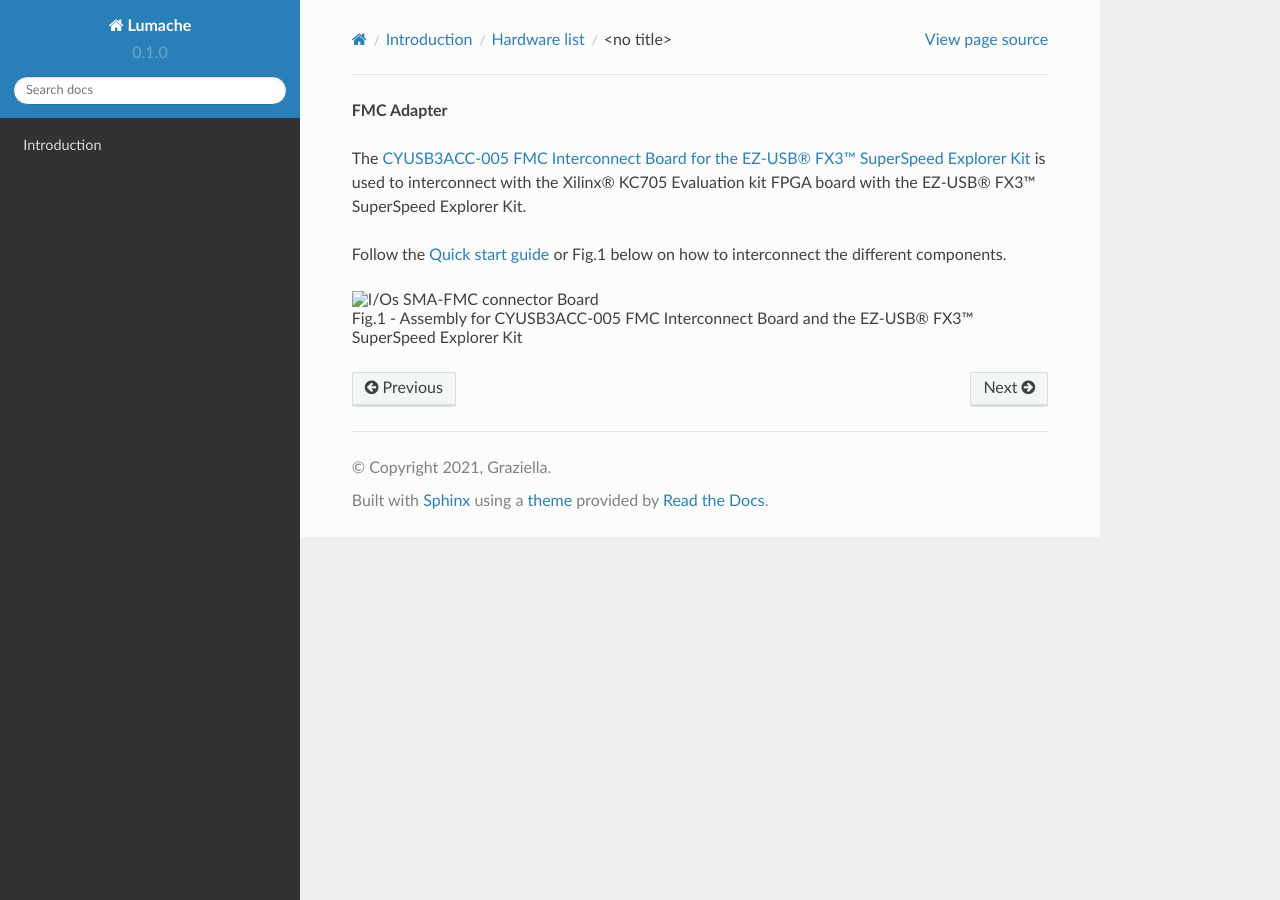
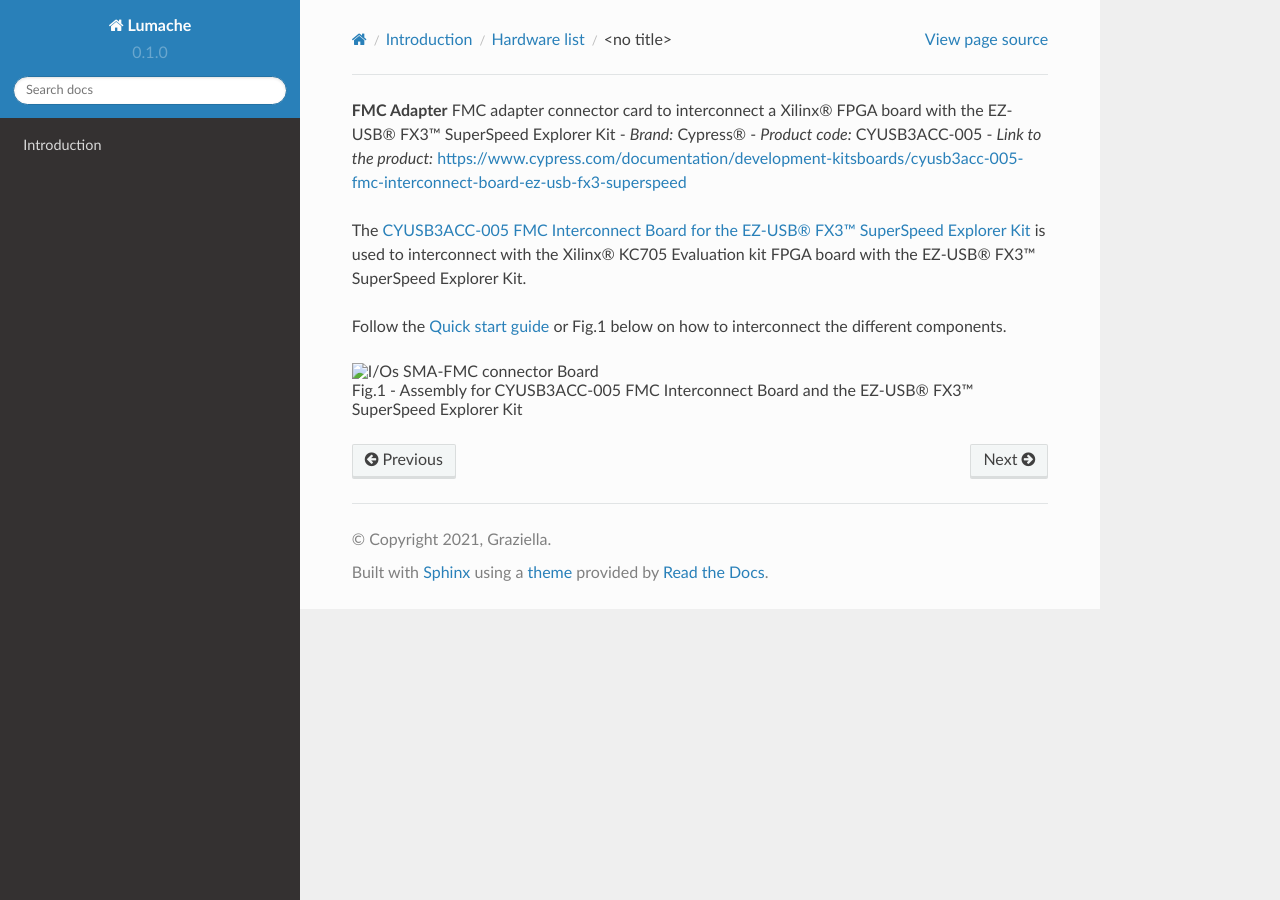
Before and after one commit to mattia-donato/BrightEyes-TTM-docs, a Sphinx documentation site: the page built from docs/source/FMCAdapter.rst, in a window 1280 px wide. Built offline with Sphinx 7.4.7 and the Read the Docs theme 2.0.0, drawn with Linux system fonts in a browser that asks for light colours.

Commit message:
Update FMCAdapter.rst

```diff
--- a/docs/source/FMCAdapter.rst
+++ b/docs/source/FMCAdapter.rst
@@ -1,5 +1,9 @@
 
 **FMC Adapter**
+FMC adapter connector card to interconnect a Xilinx® FPGA board with the EZ-USB® FX3™ SuperSpeed Explorer Kit
+- *Brand:* Cypress®
+- *Product code:* CYUSB3ACC-005
+- *Link to the product:* https://www.cypress.com/documentation/development-kitsboards/cyusb3acc-005-fmc-interconnect-board-ez-usb-fx3-superspeed
 
 The `CYUSB3ACC-005 FMC Interconnect Board for the EZ-USB® FX3™ SuperSpeed Explorer Kit <https://www.cypress.com/documentation/development-kitsboards/cyusb3acc-005-fmc-interconnect-board-ez-usb-fx3-superspeed>`_ is used to interconnect with the Xilinx® KC705 Evaluation kit FPGA board with the EZ-USB® FX3™ SuperSpeed Explorer Kit.
 
```
